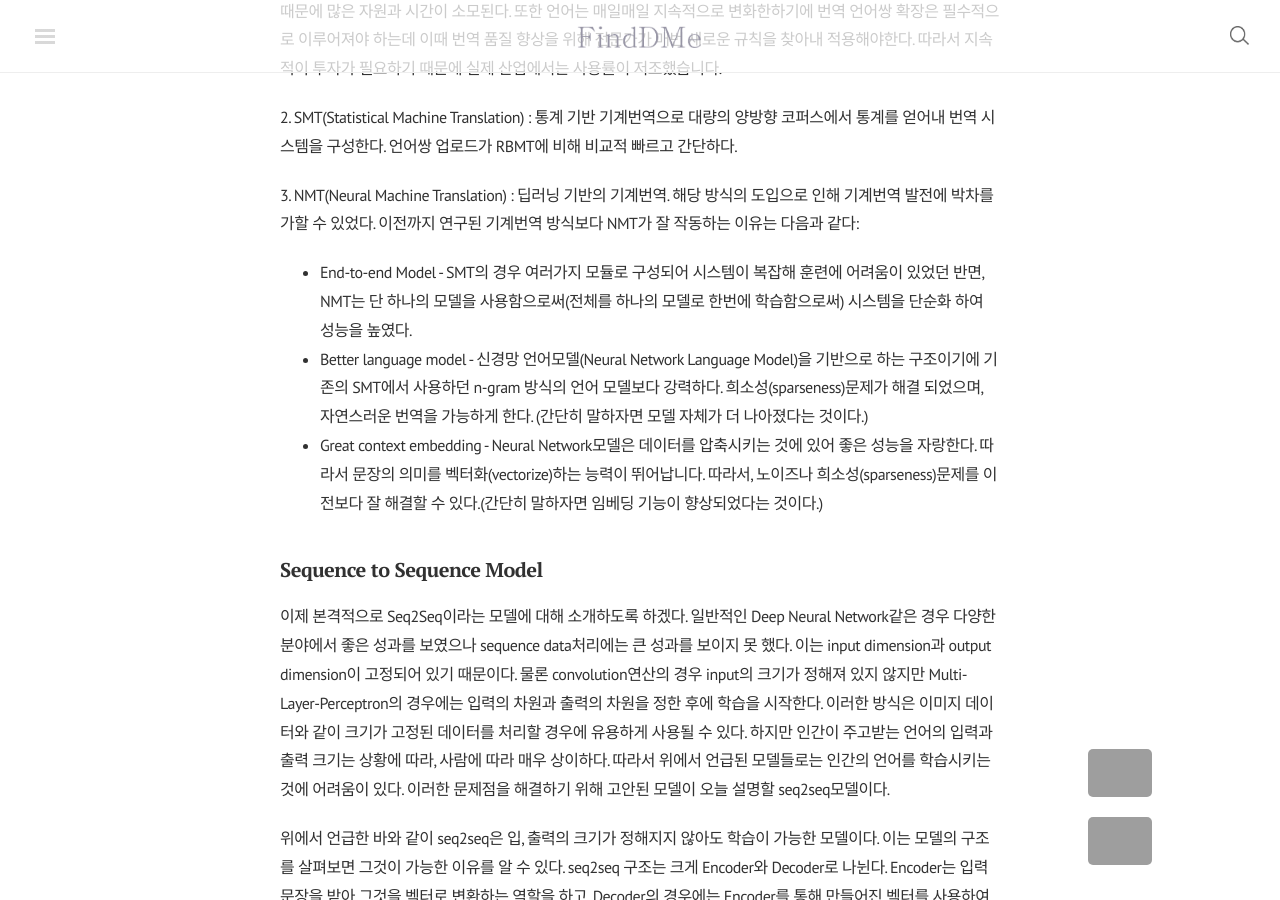
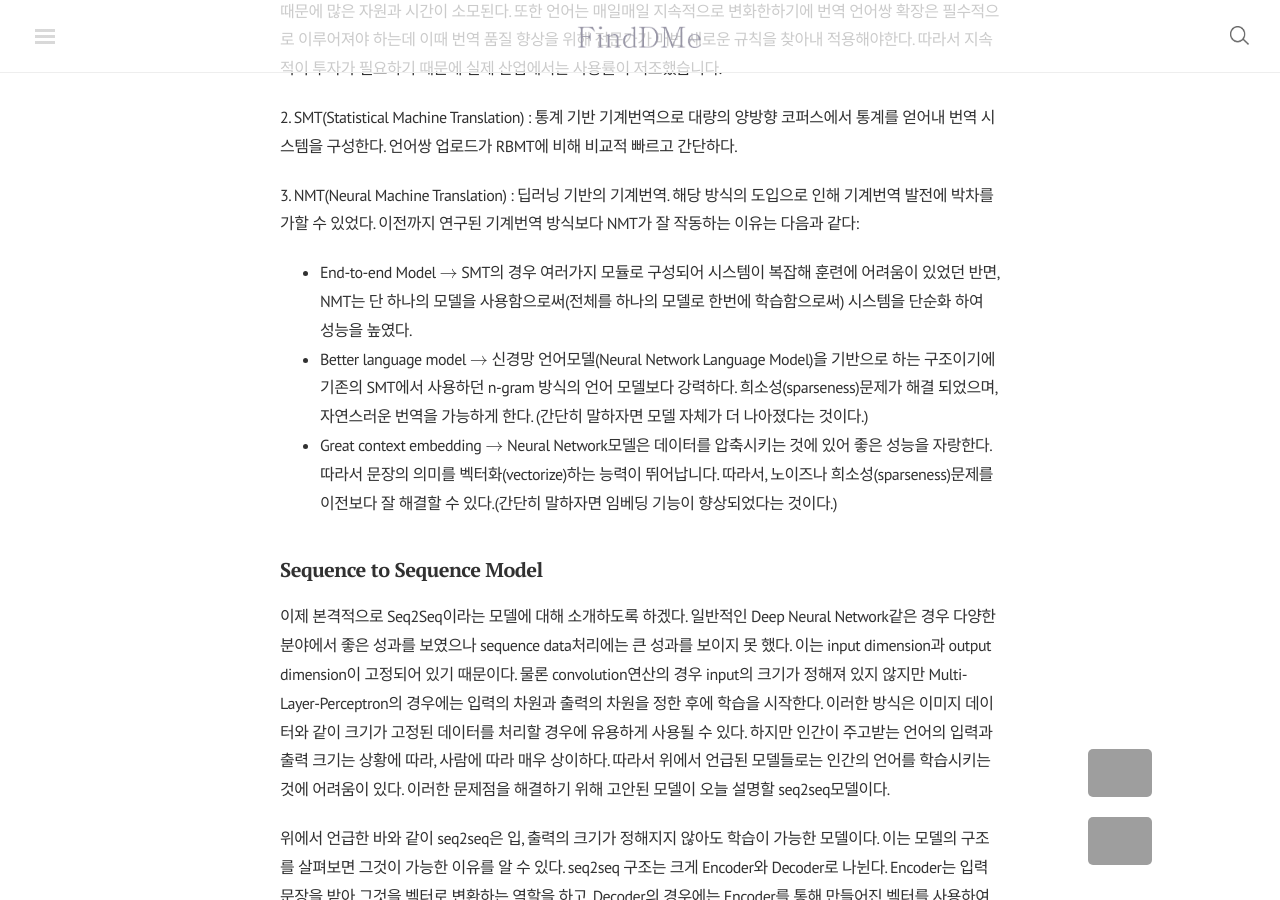
Before and after one commit to finddme/finddme.github.io, a Jekyll site: the page built from blog/index.html, in a window 1280 px wide and 900 px high, scrolled down 904 px. Built offline with Jekyll 4.4.1, drawn with Linux system fonts in a browser that asks for light colours; nearby versions of some CDN libraries; formulas are drawn with MathJax 3; the list of posts is cut into pages by our own code; comment, search, counter and statistics services are not loaded; grey boxes are pictures that could not be loaded.

Commit message:
Update 2019-11-11-Seq2Seq.md

```diff
--- a/_posts/2019-11-11-Seq2Seq.md
+++ b/_posts/2019-11-11-Seq2Seq.md
@@ -26,9 +26,9 @@ tag: NLP
 2\. SMT(Statistical Machine Translation) : 통계 기반 기계번역으로 대량의 양방향 코퍼스에서 통계를 얻어내 번역 시스템을 구성한다. 언어쌍 업로드가 RBMT에 비해 비교적 빠르고 간단하다.
 
 3\. NMT(Neural Machine Translation) : 딥러닝 기반의 기계번역. 해당 방식의 도입으로 인해 기계번역 발전에 박차를 가할 수 있었다. 이전까지 연구된 기계번역 방식보다 NMT가 잘 작동하는 이유는 다음과 같다:
-  * End-to-end Model \- SMT의 경우 여러가지 모듈로 구성되어 시스템이 복잡해 훈련에 어려움이 있었던 반면, NMT는 단 하나의 모델을 사용함으로써(전체를 하나의 모델로 한번에 학습함으로써) 시스템을 단순화 하여 성능을 높였다.
-  * Better language model \- 신경망 언어모델(Neural Network Language Model)을 기반으로 하는 구조이기에 기존의 SMT에서 사용하던 n-gram 방식의 언어 모델보다 강력하다. 희소성(sparseness)문제가 해결 되었으며, 자연스러운 번역을 가능하게 한다. (간단히 말하자면 모델 자체가 더 나아졌다는 것이다.)
-  * Great context embedding \- Neural Network모델은 데이터를 압축시키는 것에 있어 좋은 성능을 자랑한다. 따라서 문장의 의미를 벡터화(vectorize)하는 능력이 뛰어납니다. 따라서, 노이즈나 희소성(sparseness)문제를 이전보다 잘 해결할 수 있다.(간단히 말하자면 임베딩 기능이 향상되었다는 것이다.)
+  * End-to-end Model $\rightarrow$ SMT의 경우 여러가지 모듈로 구성되어 시스템이 복잡해 훈련에 어려움이 있었던 반면, NMT는 단 하나의 모델을 사용함으로써(전체를 하나의 모델로 한번에 학습함으로써) 시스템을 단순화 하여 성능을 높였다.
+  * Better language model $\rightarrow$ 신경망 언어모델(Neural Network Language Model)을 기반으로 하는 구조이기에 기존의 SMT에서 사용하던 n-gram 방식의 언어 모델보다 강력하다. 희소성(sparseness)문제가 해결 되었으며, 자연스러운 번역을 가능하게 한다. (간단히 말하자면 모델 자체가 더 나아졌다는 것이다.)
+  * Great context embedding $\rightarrow$ Neural Network모델은 데이터를 압축시키는 것에 있어 좋은 성능을 자랑한다. 따라서 문장의 의미를 벡터화(vectorize)하는 능력이 뛰어납니다. 따라서, 노이즈나 희소성(sparseness)문제를 이전보다 잘 해결할 수 있다.(간단히 말하자면 임베딩 기능이 향상되었다는 것이다.)
 
 ## Sequence to Sequence Model
 
```
